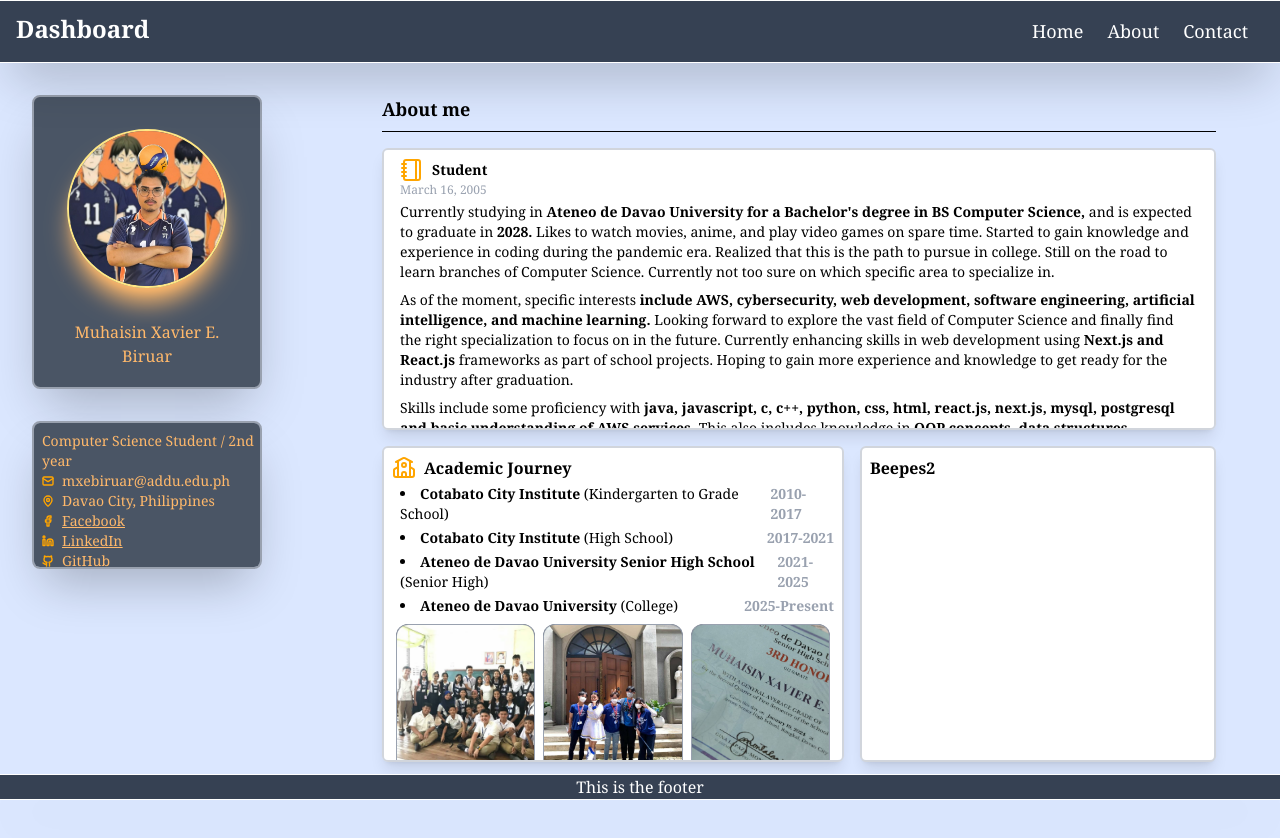
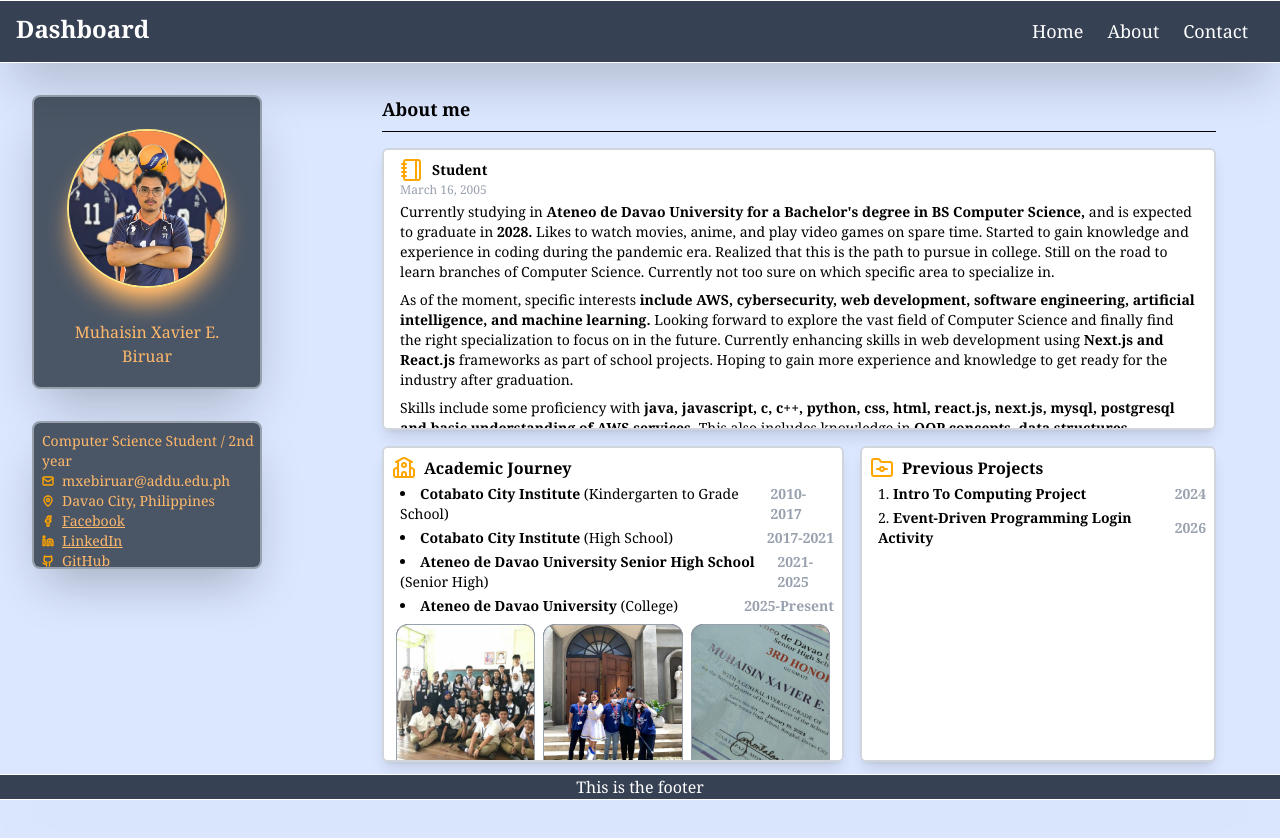
Before and after one commit to MuhasinBiruar/my-app, a Next.js app: page / in a window 1280 px wide. Shown: the top 838 px of the page. Built offline with nearby package versions, Linux system fonts and the light colour scheme.

Commit message:
feat:added some projects

```diff
--- a/app/page.tsx
+++ b/app/page.tsx
@@ -1,5 +1,5 @@
 import Image from "next/image";
-import { School, Notebook, Mail, MapPin, Facebook, Linkedin, Github} from 'lucide-react';
+import { School, Notebook, Mail, MapPin, Facebook, Linkedin, Github, FolderGit} from 'lucide-react';
 import Animation from "./dashboard/components/utility";
 import Modals from "./dashboard/modals/modals";
 
@@ -111,9 +111,23 @@
           </div>
           <div className={`bg-white rounded-md border-2 border-gray-300 shadow-lg p-2 h-full w-[50%]
           ${Animation.hover(110)} overflow-auto`}>
-            <p className="font-bold font-serif text-left text-md">
-              Beepes2
-            </p>
+            <div className="flex items-center gap-2">
+              <FolderGit size={24} color="Orange" className={Animation.hover(110)}/>
+              <p className="font-bold font-serif text-left text-md">
+                Previous Projects
+              </p>
+            </div>
+            <ol className="list-decimal list-inside ml-2">
+              <li className="font-serif text-xs md:text-sm mt-1 flex justify-between items-center">
+                <span className="list-item"><b><a href="https://muhasinbiruar.github.io/ITC/index.html" target="_blank" className="hover:text-blue-500 hover:underline">Intro To Computing Project</a></b></span>
+                <span className={`text-gray-400 font-bold ${Animation.hover(115)}`}>2024</span>
+              </li>
+              <li className="font-serif text-xs md:text-sm mt-1 flex justify-between items-center">
+                <span className="list-item"><b><a href="https://muhasinbiruar.github.io/EDP_activity/" target="_blank" className="hover:text-blue-500 hover:underline">Event-Driven Programming Login Activity</a></b></span>
+                <span className={`text-gray-400 font-bold ${Animation.hover(115)}`}>2026</span>
+              </li>
+
+            </ol>
           </div>
 
         </div>
```
